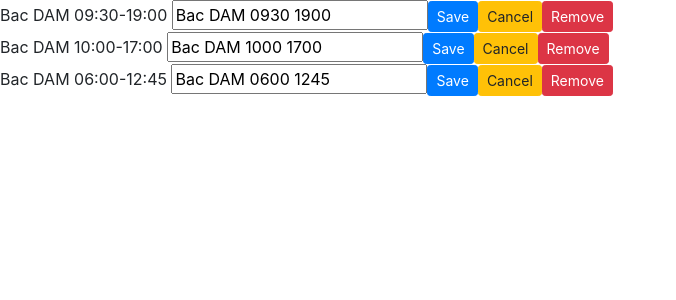
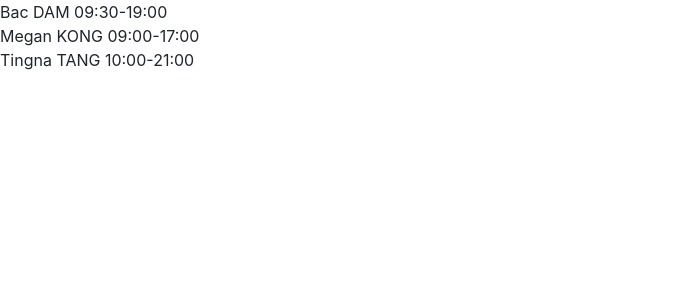
Before and after one commit to bacdam91/roster-app-front-end, a React (Create React App) app: page / in a window 1280 px wide. Shown: the top 300 px of the page, without its empty margins (0-676 px from the left). Built offline with nearby package versions, Linux system fonts and the light colour scheme.

Commit message:
shifts component nearly done

```diff
--- a/src/components/shift.jsx
+++ b/src/components/shift.jsx
@@ -1,70 +1,60 @@
-import React, { Component } from "react";
+import React from "react";
 
-class Shift extends Component {
-	state = {
-		inputValue: ""
-	};
+const Shift = props => {
+	const {
+		shift,
+		onEditable,
+		outputDisplay,
+		onInputChange,
+		onSaveBtnClick,
+		onDelete
+	} = props;
+	const { isEditable, inputValue } = shift;
 
-	componentDidMount() {
-		const inputValue = this.formatOutput(this.props.shift, "space");
-		this.setState({ inputValue });
-	}
+	return (
+		<div
+			style={{ cursor: "pointer" }}
+			onDoubleClick={() => {
+				onEditable(shift);
+			}}
+		>
+			<span hidden={isEditable ? "hidden" : ""}>{outputDisplay}</span>
 
-	formatOutput = (shift, style = "") => {
-		let separator = "-";
-		if (style === "space") {
-			separator = " ";
-		}
-
-		const { firstname, lastname, startTime, endTime } = shift;
-		return `${firstname} ${lastname} ${this.formatTime(
-			startTime.hour,
-			startTime.minute,
-			style
-		) +
-			separator +
-			this.formatTime(endTime.hour, endTime.minute, style)}
-		`;
-	};
-
-	formatTime = (hr, min, style = "") => {
-		let separator = ":";
-		if (style === "space") {
-			separator = "";
-		}
-		return (
-			(hr < 10 ? "0" + hr : hr) + separator + (min < 10 ? "0" + min : min)
-		);
-	};
-
-	handleInputChange = event => {
-		const inputValue = event.target.value.trim();
-		this.setState({ inputValue });
-	};
-
-	render() {
-		const { inputValue } = this.state;
-		const { shift } = this.props;
-
-		return (
-			<div style={{ cursor: "pointer" }}>
-				<span>{this.formatOutput(shift)}</span>
-				<input
-					type="text"
-					defaultValue={inputValue}
-					onChange={this.handleInputChange}
-				/>
-				<button
-					onClick={() => this.props.onSaveBtnClick(shift, inputValue)}
-					className="btn btn-primary btn-sm"
-				>
-					Save
-				</button>
-				<button className="btn btn-warning btn-sm">Cancel</button>
-				<button className="btn btn-danger btn-sm">Remove</button>
-			</div>
-		);
-	}
-}
+			<input
+				type="text"
+				defaultValue={inputValue}
+				onChange={event => {
+					onInputChange(event, shift);
+				}}
+				hidden={isEditable ? "" : "hidden"}
+			/>
+			<button
+				onClick={() => onSaveBtnClick(shift, inputValue)}
+				className="btn btn-primary btn-sm"
+				hidden={isEditable ? "" : "hidden"}
+			>
+				Save
+			</button>
+			<button
+				className="btn btn-warning btn-sm"
+				hidden={isEditable ? "" : "hidden"}
+				onClick={() => {
+					onEditable(shift);
+				}}
+			>
+				Cancel
+			</button>
+			<button
+				className="btn btn-danger btn-sm"
+				hidden={isEditable ? "" : "hidden"}
+				onClick={() => {
+					onDelete(shift);
+				}}
+			>
+				Remove
+			</button>
+		</div>
+	);
+};
 
 export default Shift;
--- a/src/components/shifts.jsx
+++ b/src/components/shifts.jsx
@@ -8,20 +8,86 @@ class Shifts extends Component {
 	constructor() {
 		super();
 		this.state.shifts = getShifts();
+		for (let i = 0; i < this.state.shifts.length; i++) {
+			const shift = this.state.shifts[i];
+			shift.inputValue = this.formatOutput(shift, true);
+		}
 	}
 
 	handleSaveBtnClick = (shift, inputValue) => {
-		// console.log(shift);
 		let inputComponents = inputValue.split(" ");
 		const shifts = [...this.state.shifts];
 		const index = shifts.indexOf(shift);
 		if (this.validateInput(inputComponents)) {
-			shifts[index].firstname = this.capitalise(inputComponents[0]);
-			shifts[index].lastname = inputComponents[1].toUpperCase();
-			this.setTime(shifts[index].startTime, inputComponents[2]);
-			this.setTime(shifts[index].endTime, inputComponents[3]);
+			this.setShift(shifts, index, inputComponents);
 			this.setState({ shifts });
+			this.handleEditable(shift);
 		}
+	};
+
+	handleInputChange = (event, shift) => {
+		const inputValue = event.target.value.trim();
+		const shifts = [...this.state.shifts];
+		const index = shifts.indexOf(shift);
+		shifts[index].inputValue = inputValue;
+		this.setState({ shifts });
+	};
+
+	handleEditable = shift => {
+		const shifts = [...this.state.shifts];
+		const index = shifts.indexOf(shift);
+		shifts[index].isEditable = !shifts[index].isEditable;
+		this.setState({ shifts });
+	};
+
+	handleDelete = shift => {
+		// console.log(`${shift._id} deleted.`);
+		const shifts = this.state.shifts.filter(s => s !== shift);
+		this.setState({ shifts });
+	};
+
+	render() {
+		// console.log(this.state.shifts);
+		return (
+			<div>
+				{this.state.shifts.map(shift => {
+					return (
+						<Shift
+							key={shift._id}
+							shift={shift}
+							onSaveBtnClick={this.handleSaveBtnClick}
+							onInputChange={this.handleInputChange}
+							onEditable={this.handleEditable}
+							outputDisplay={this.formatOutput(shift, "")}
+							onDelete={this.handleDelete}
+						/>
+					);
+				})}
+			</div>
+		);
+	}
+
+	formatOutput = (shift, hasSeparator = true) => {
+		let separator = hasSeparator ? " " : "-";
+
+		const { pharmacist, startTime, endTime } = shift;
+		const { firstname, lastname } = pharmacist;
+
+		return `${firstname} ${lastname} ${this.formatTime(
+			startTime.hour,
+			startTime.minute,
+			hasSeparator
+		) +
+			separator +
+			this.formatTime(endTime.hour, endTime.minute, hasSeparator)}
+		`;
+	};
+
+	formatTime = (hr, min, hasSeparator = true) => {
+		let separator = hasSeparator ? "" : ":";
+		return (
+			(hr < 10 ? "0" + hr : hr) + separator + (min < 10 ? "0" + min : min)
+		);
 	};
 
 	validateInput = inputComponents => {
@@ -50,24 +116,27 @@ class Shifts extends Component {
 	}
 
 	setTime(timeObj, timeStr) {
-		timeObj.hour = parseInt(timeStr.slice(0, 2));
-		timeObj.minute = parseInt(timeStr.slice(2));
+		try {
+			const hour = parseInt(timeStr.slice(0, 2));
+			const minute = parseInt(timeStr.slice(2));
+			if (hour > 23 || isNaN(hour) || minute > 59 || isNaN(minute)) {
+				throw new Error("Invalid time.");
+			}
+			timeObj.hour = hour;
+			timeObj.minute = minute;
+		} catch (ex) {
+			console.log(ex.message);
+		}
 	}
 
-	render() {
-		return (
-			<div>
-				{this.state.shifts.map(shift => {
-					return (
-						<Shift
-							key={shift._id}
-							shift={shift}
-							onSaveBtnClick={this.handleSaveBtnClick}
-						/>
-					);
-				})}
-			</div>
+	setShift(shifts, index, inputComponents) {
+		shifts[index].pharmacist.firstname = this.capitalise(
+			inputComponents[0]
 		);
+		shifts[index].pharmacist.lastname = inputComponents[1].toUpperCase();
+		this.setTime(shifts[index].startTime, inputComponents[2]);
+		this.setTime(shifts[index].endTime, inputComponents[3]);
+		shifts[index].inputValue = this.formatOutput(shifts[index], true);
 	}
 }
 
--- a/src/services/shiftService.js
+++ b/src/services/shiftService.js
@@ -1,8 +1,13 @@
 const shifts = [
 	{
 		_id: "5d3be64b961cbf34e8896727",
-		firstname: "Bac",
-		lastname: "DAM",
+		isEditable: false,
+		inputValue: "",
+		pharmacist: {
+			_id: "5d3be32f1d9e113220cc7d62",
+			firstname: "Bac",
+			lastname: "DAM"
+		},
 		startTime: {
 			utc: "2019-07-27T09:30:00.000+00:00",
 			year: 2019,
@@ -22,44 +27,54 @@ const shifts = [
 	},
 	{
 		_id: "5d3be64b961cbf34e8896728",
-		firstname: "Bac",
-		lastname: "DAM",
+		isEditable: false,
+		inputValue: "",
+		pharmacist: {
+			_id: "5d3a72146a921205d4be755b",
+			firstname: "Megan",
+			lastname: "KONG"
+		},
 		startTime: {
-			utc: "2019-08-03T10:00:00.000+00:00",
+			utc: "2019-07-27T09:00:00.000+00:00",
 			year: 2019,
-			month: 8,
-			date: 3,
-			hour: 10,
+			month: 7,
+			date: 27,
+			hour: 9,
 			minute: 0
 		},
 		endTime: {
-			utc: "2019-08-03T17:00:00.000+00:00",
+			utc: "2019-07-27T17:00:00.000+00:00",
 			year: 2019,
-			month: 8,
-			date: 3,
+			month: 7,
+			date: 27,
 			hour: 17,
 			minute: 0
 		}
 	},
 	{
 		_id: "5d3be64b961cbf34e8896729",
-		firstname: "Bac",
-		lastname: "DAM",
+		isEditable: false,
+		inputValue: "",
+		pharmacist: {
+			_id: "5d3a725d3ac728078c9dec89",
+			firstname: "Tingna",
+			lastname: "TANG"
+		},
 		startTime: {
-			utc: "2019-09-03T06:00:00.000+00:00",
+			utc: "2019-07-27T10:00:00.000+00:00",
 			year: 2019,
-			month: 9,
-			date: 3,
-			hour: 6,
+			month: 7,
+			date: 27,
+			hour: 10,
 			minute: 0
 		},
 		endTime: {
-			utc: "2019-09-03T12:45:00.000+00:00",
+			utc: "2019-07-27T21:00:00.000+00:00",
 			year: 2019,
-			month: 9,
-			date: 3,
-			hour: 12,
-			minute: 45
+			month: 7,
+			date: 27,
+			hour: 21,
+			minute: 0
 		}
 	}
 ];
@@ -67,3 +82,7 @@ const shifts = [
 export function getShifts() {
 	return shifts;
 }
+
+export function deleteShift(shift) {
+	return shifts.filter(s => s !== shift);
+}
```
